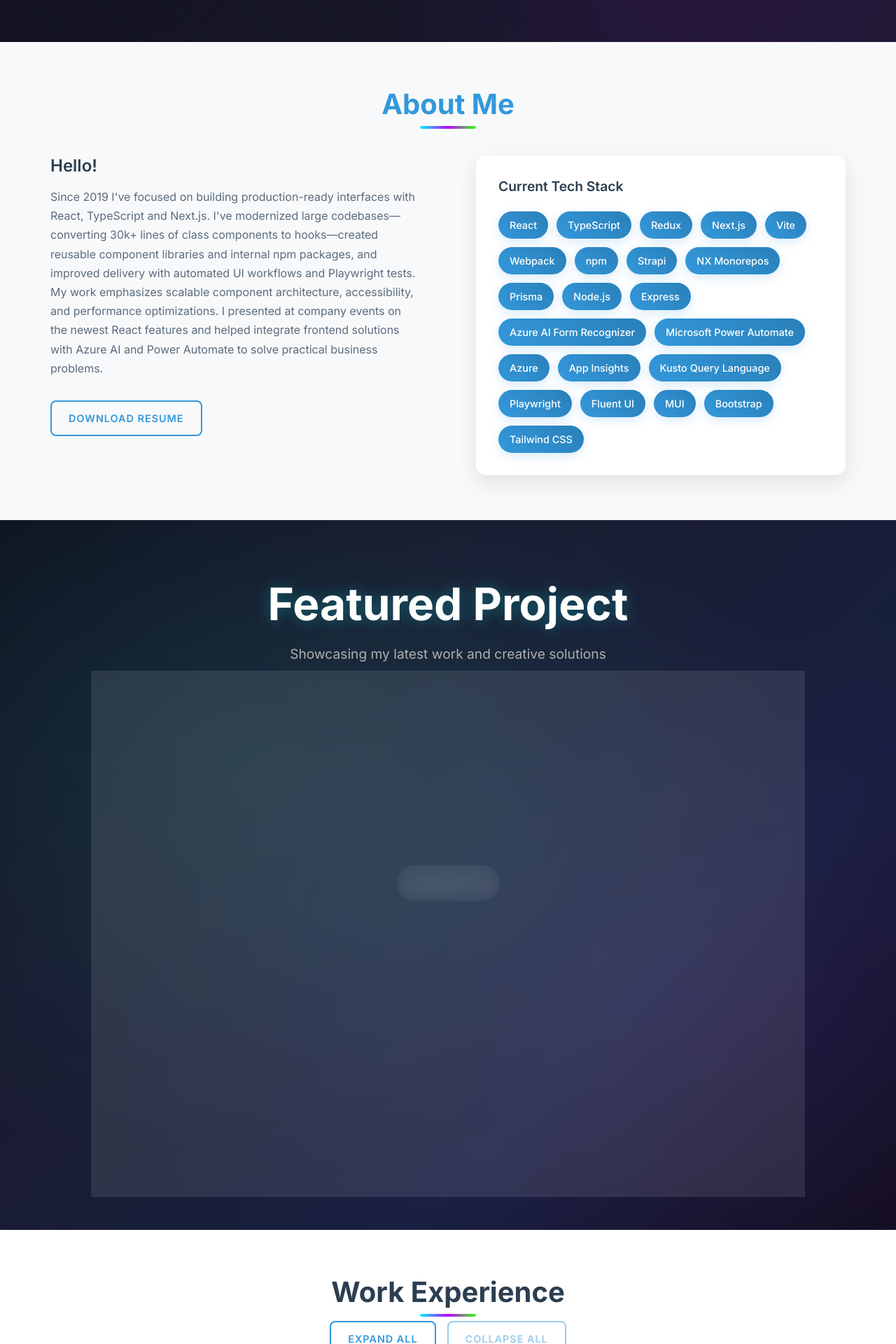
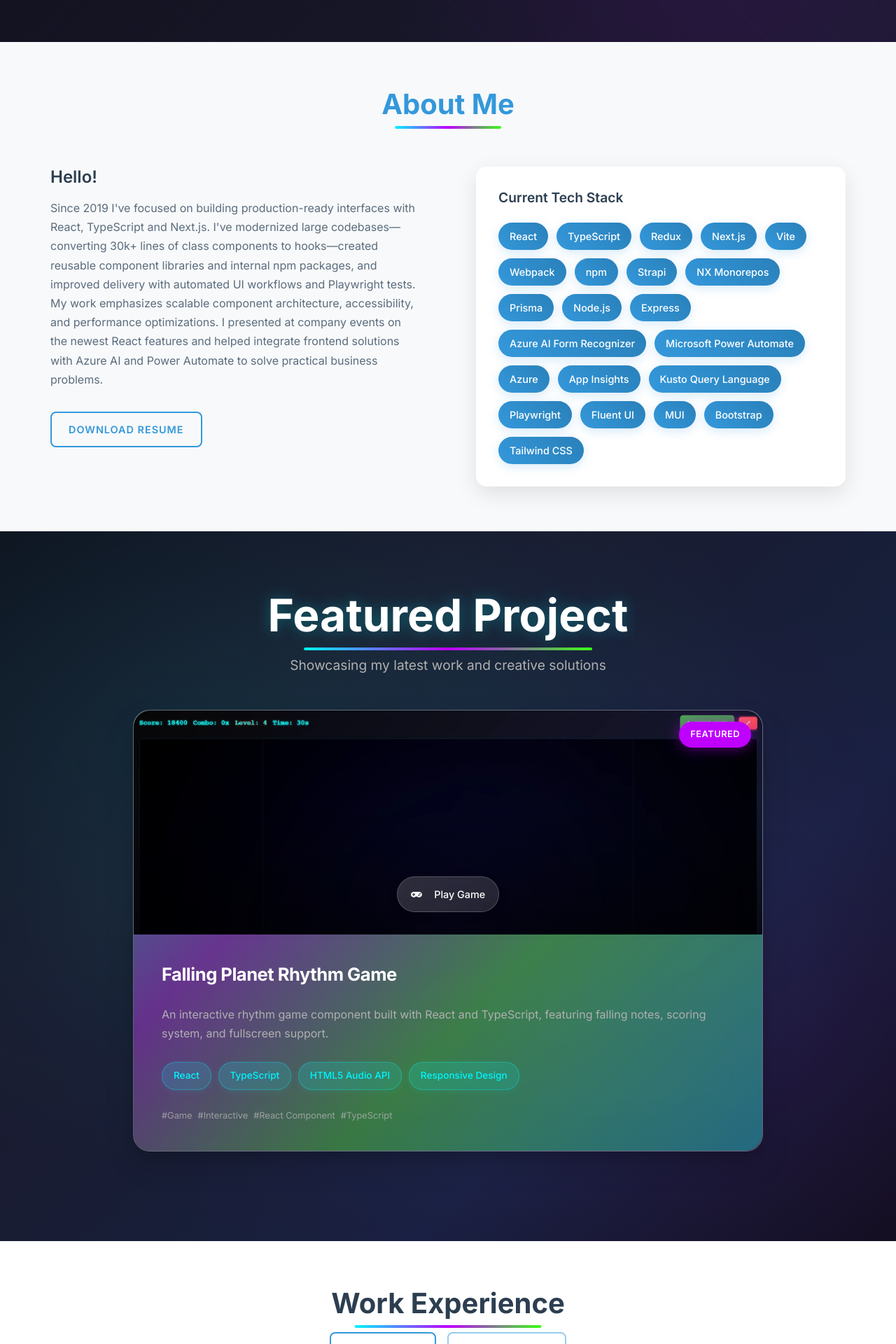
Before and after one commit to tihomirkg91/portfolio, a React (Vite) app: page / in a window 1280 px wide. Shown: the part 820-2740 px from the top of the page at 70% size. Built offline with nearby package versions, Linux system fonts and the light colour scheme.

Commit message:
Add animated neon gradient underlines to all section titles

```diff
--- a/src/components/About.css
+++ b/src/components/About.css
@@ -20,6 +20,7 @@
   color: #3498db;
   margin-bottom: 1rem;
   position: relative;
+  display: inline-block;
 }
 .about .section-title::after {
   content: '';
@@ -27,9 +28,10 @@
   bottom: -10px;
   left: 50%;
   transform: translateX(-50%);
-  width: 80px;
+  width: 0;
   height: 4px;
   background: linear-gradient(90deg, var(--neon-blue), var(--neon-purple), var(--neon-green));
+  animation: titleUnderline 1.5s ease-out 0.5s forwards;
   border-radius: 2px;
 }
 
@@ -312,3 +314,12 @@
     max-width: none;
   }
 }
+
+@keyframes titleUnderline {
+  0% {
+    width: 0;
+  }
+  100% {
+    width: 80%;
+  }
+}
--- a/src/components/Experience.css
+++ b/src/components/Experience.css
@@ -21,6 +21,7 @@
   color: #2c3e50;
   margin-bottom: 1rem;
   position: relative;
+  display: inline-block;
 }
 
 .experience .section-title::after {
@@ -29,9 +30,10 @@
   bottom: -10px;
   left: 50%;
   transform: translateX(-50%);
-  width: 80px;
+  width: 0;
   height: 4px;
   background: linear-gradient(90deg, var(--neon-blue), var(--neon-purple), var(--neon-green));
+  animation: titleUnderline 1.5s ease-out 0.5s forwards;
   border-radius: 2px;
 }
 
@@ -804,3 +806,12 @@
   opacity: 0.7;
   pointer-events: none;
 }
+
+@keyframes titleUnderline {
+  0% {
+    width: 0;
+  }
+  100% {
+    width: 80%;
+  }
+}
--- a/src/components/Projects.css
+++ b/src/components/Projects.css
@@ -60,6 +60,21 @@
   margin-bottom: 1rem;
   color: var(--text-primary);
   text-shadow: 0 0 20px rgba(0, 245, 255, 0.3);
+  position: relative;
+  display: inline-block;
+}
+
+.projects-title::after {
+  content: '';
+  position: absolute;
+  bottom: -10px;
+  left: 50%;
+  transform: translateX(-50%);
+  width: 0;
+  height: 4px;
+  background: linear-gradient(90deg, var(--neon-blue), var(--neon-purple), var(--neon-green));
+  animation: titleUnderline 1.5s ease-out 0.5s forwards;
+  border-radius: 2px;
 }
 
 .title-accent {
@@ -594,3 +609,12 @@
     transform: translateY(-2px);
   }
 }
+
+@keyframes titleUnderline {
+  0% {
+    width: 0;
+  }
+  100% {
+    width: 80%;
+  }
+}
```
